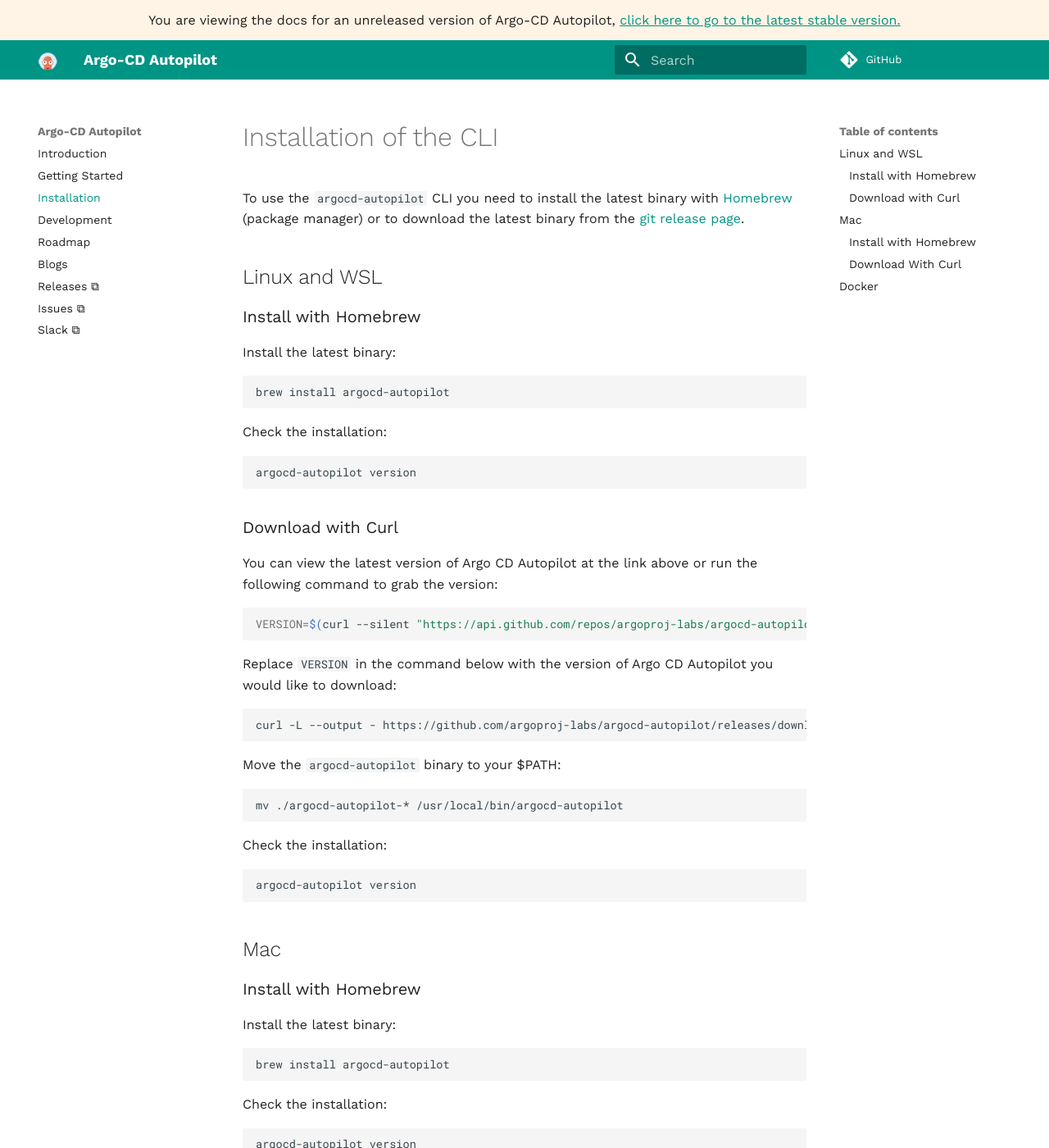
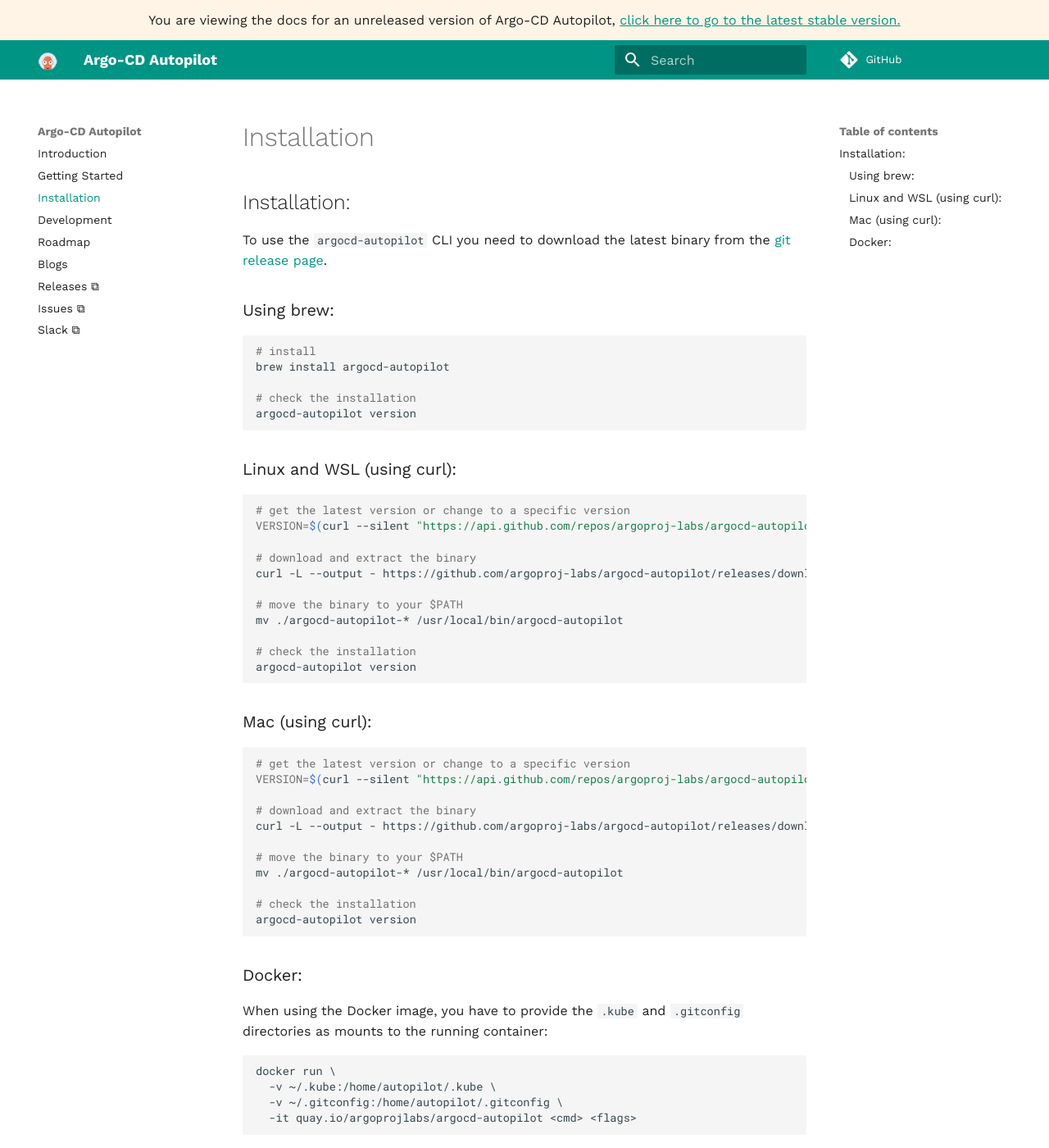
Before and after one commit to argoproj-labs/argocd-autopilot, an MkDocs documentation site: the page built from docs/Installation-Guide.md, in a window 1280 px wide and 1400 px high. Shown: the whole window at 82% size. Built offline with MkDocs 1.6.1 and Material for MkDocs 9.7.7, drawn with Linux system fonts in a browser that asks for light colours; comment, search, counter and statistics services are not loaded; some of the changed text lies outside the part shown.

Commit message:
updated docs

````diff
--- a/docs/Installation-Guide.md
+++ b/docs/Installation-Guide.md
@@ -1,74 +1,47 @@
-# Installation of the CLI
+## Installation:
 
-To use the `argocd-autopilot` CLI you need to install the latest binary with [Homebrew](https://brew.sh/) (package manager) or to download the latest binary from the [git release page](https://github.com/argoproj-labs/argocd-autopilot/releases).
+To use the `argocd-autopilot` CLI you need to download the latest binary from the [git release page](https://github.com/argoproj-labs/argocd-autopilot/releases).
 
-## Linux and WSL
-### Install with Homebrew
-Install the latest binary:
+### Using brew:
 ```bash
+# install
 brew install argocd-autopilot
-```
 
-Check the installation:
-```bash
+# check the installation
 argocd-autopilot version
 ```
 
-### Download with Curl
-You can view the latest version of Argo CD Autopilot at the link above or run the following command to grab the version:
+### Linux and WSL (using curl):
 ```bash
+# get the latest version or change to a specific version
 VERSION=$(curl --silent "https://api.github.com/repos/argoproj-labs/argocd-autopilot/releases/latest" | grep '"tag_name"' | sed -E 's/.*"([^"]+)".*/\1/')
-```
 
-Replace `VERSION` in the command below with the version of Argo CD Autopilot you would like to download:
-```bash
+# download and extract the binary
 curl -L --output - https://github.com/argoproj-labs/argocd-autopilot/releases/download/$VERSION/argocd-autopilot-linux-amd64.tar.gz | tar zx
-```
 
-Move the `argocd-autopilot` binary to your $PATH:
-```bash
+# move the binary to your $PATH
 mv ./argocd-autopilot-* /usr/local/bin/argocd-autopilot
-```
 
-Check the installation:
-```bash
+# check the installation
 argocd-autopilot version
 ```
 
-## Mac
-### Install with Homebrew
-Install the latest binary:
+### Mac (using curl):
 ```bash
-brew install argocd-autopilot
-```
+# get the latest version or change to a specific version
+VERSION=$(curl --silent "https://api.github.com/repos/argoproj-labs/argocd-autopilot/releases/latest" | grep '"tag_name"' | sed -E 's/.*"([^"]+)".*/\1/')
 
-Check the installation:
-```bash
+# download and extract the binary
+curl -L --output - https://github.com/argoproj-labs/argocd-autopilot/releases/download/$VERSION/argocd-autopilot-darwin-amd64.tar.gz | tar zx
+
+# move the binary to your $PATH
+mv ./argocd-autopilot-* /usr/local/bin/argocd-autopilot
+
+# check the installation
 argocd-autopilot version
 ```
 
-### Download With Curl
-You can view the latest version of Argo CD Autopilot at the link above or run the following command to grab the version:
-```bash
-VERSION=$(curl --silent "https://api.github.com/repos/argoproj-labs/argocd-autopilot/releases/latest" | grep '"tag_name"' | sed -E 's/.*"([^"]+)".*/\1/')
-```
-
-Replace `VERSION` in the command below with the version of Argo CD Autopilot you would like to download:
-```bash
-curl -L --output - https://github.com/argoproj-labs/argocd-autopilot/releases/download/$VERSION/argocd-autopilot-darwin-amd64.tar.gz | tar zx
-```
-
-Move the `argocd-autopilot` binary to your $PATH:
-```bash
-mv ./argocd-autopilot-* /usr/local/bin/argocd-autopilot
-```
-
-Check the installation:
-```bash
-argocd-autopilot version
-```
-
-## Docker
+### Docker:
 When using the Docker image, you have to provide the `.kube` and `.gitconfig` directories as mounts to the running container:
 ```
 docker run \
````
Also changed, not shown: README.md (+31 -14 lines), docs/Getting-Started.md (+8 -2 lines), docs/releases/release_notes.md (+20 -12 lines).
